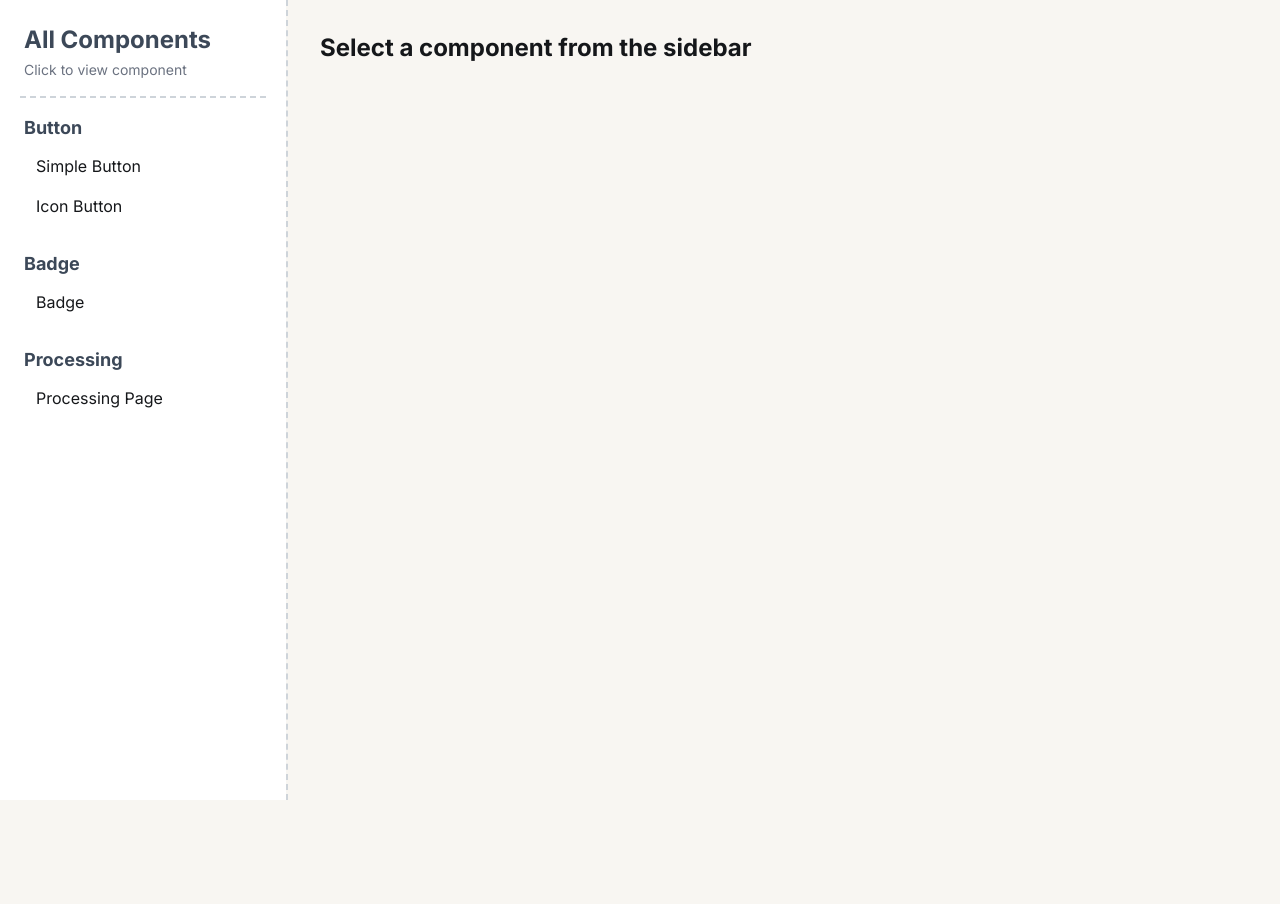
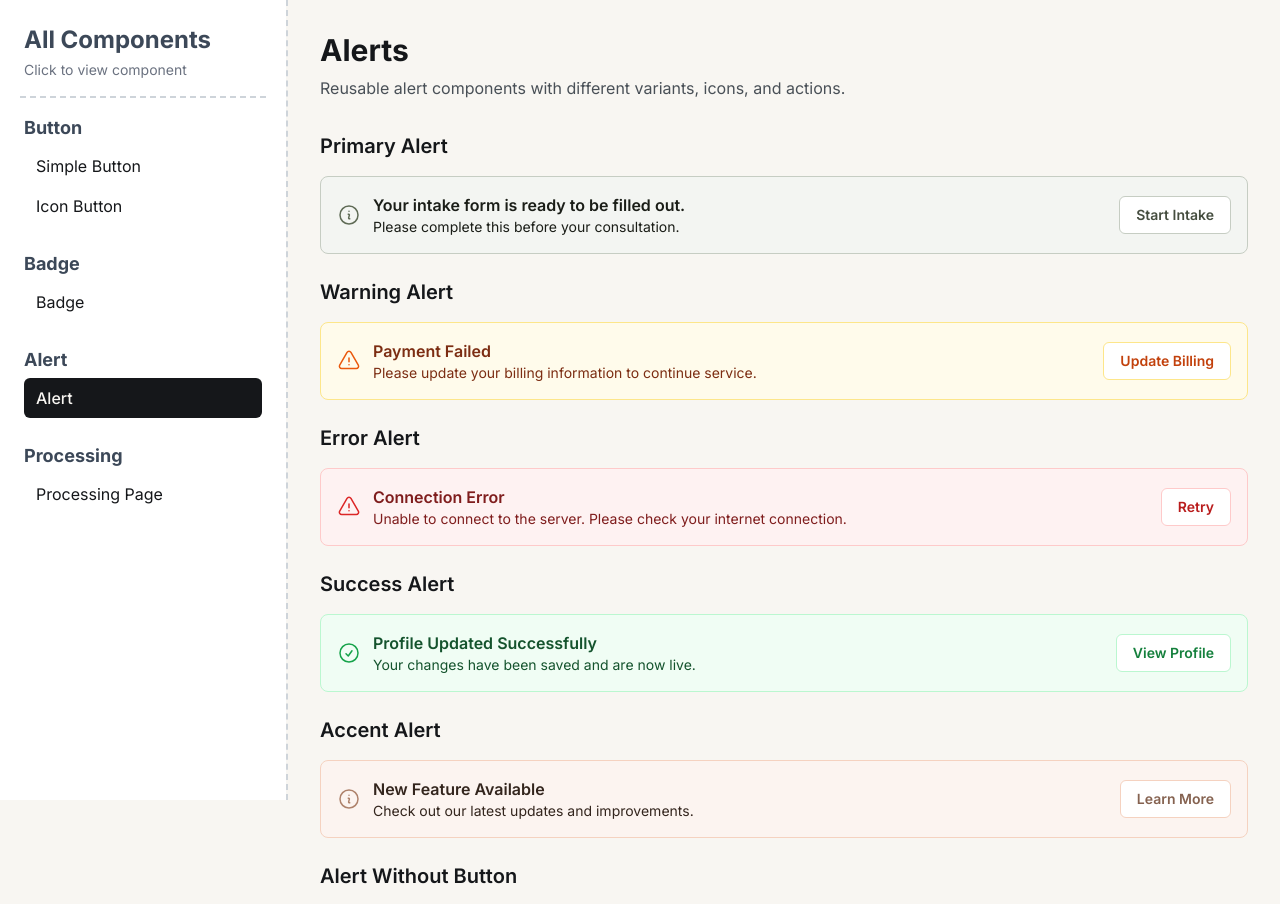
Before and after one commit to Yash-Tibadiya/Minimal-Components, a Next.js app: page / in a window 1280 px wide. Shown: the top 904 px of the page. Before the commit the page ends 800 px from the top, so only its background shows below. Built offline with nearby package versions, Linux system fonts and the light colour scheme.

Commit message:
feat(ui): add alerts page and navigation entry

```diff
--- a/src/app/page.tsx
+++ b/src/app/page.tsx
@@ -5,10 +5,11 @@ import Sidebar from "@/components/Sidebar";
 import IconButtons from "@/pages/IconButtons";
 import SimpleButtons from "@/pages/SimpleButtons";
 import Badges from "@/pages/Badges";
+import Alerts from "@/pages/Alerts";
 import ProcessingPage from "@/pages/ProcessingPage";
 
 export default function Home() {
-  const [selectedComponent, setSelectedComponent] = useState("All Button");
+  const [selectedComponent, setSelectedComponent] = useState("Alert");
 
   const renderComponent = () => {
     switch (selectedComponent) {
@@ -18,6 +19,8 @@ export default function Home() {
         return <IconButtons />;
       case "Badge":
         return <Badges />;
+      case "Alert":
+        return <Alerts />;
       case "Processing Page":
         return <ProcessingPage />;
       default:
--- /dev/null
+++ b/src/components/Alert.tsx
@@ -0,0 +1,167 @@
+import React from "react";
+
+type AlertVariant = "error" | "warning" | "success" | "primary" | "accent";
+
+interface AlertProps {
+  variant: AlertVariant;
+  title: string;
+  subtitle: string;
+  buttonText?: string;
+  onButtonClick?: () => void;
+  icon?: React.ReactNode;
+}
+
+const variantStyles: Record<
+  AlertVariant,
+  {
+    container: string;
+    icon: string;
+    button: string;
+  }
+> = {
+  error: {
+    container: "bg-error-50 border-error-200 text-error-900",
+    icon: "text-error-600",
+    button:
+      "bg-white text-error-700 border-error-200 hover:bg-error-50 hover:border-error-300",
+  },
+  warning: {
+    container: "bg-warning-50 border-warning-200 text-warning-900",
+    icon: "text-warning-600",
+    button:
+      "bg-white text-warning-700 border-warning-200 hover:bg-warning-50 hover:border-warning-300",
+  },
+  success: {
+    container: "bg-success-50 border-success-200 text-success-900",
+    icon: "text-success-600",
+    button:
+      "bg-white text-success-700 border-success-200 hover:bg-success-50 hover:border-success-300",
+  },
+  primary: {
+    container: "bg-primary-50 border-primary-200 text-primary-900",
+    icon: "text-primary-600",
+    button:
+      "bg-white text-primary-700 border-primary-200 hover:bg-primary-50 hover:border-primary-300",
+  },
+  accent: {
+    container: "bg-accent-50 border-accent-200 text-accent-900",
+    icon: "text-accent-600",
+    button:
+      "bg-white text-accent-700 border-accent-200 hover:bg-accent-50 hover:border-accent-300",
+  },
+};
+
+const defaultIcons: Record<AlertVariant, React.ReactNode> = {
+  error: (
+    <svg
+      xmlns="http://www.w3.org/2000/svg"
+      fill="none"
+      viewBox="0 0 24 24"
+      strokeWidth="1.5"
+      stroke="currentColor"
+      className="w-6 h-6"
+    >
+      <path
+        strokeLinecap="round"
+        strokeLinejoin="round"
+        d="M12 9v3.75m-9.303 3.376c-.866 1.5.217 3.374 1.948 3.374h14.71c1.73 0 2.813-1.874 1.948-3.374L13.949 3.378c-.866-1.5-3.032-1.5-3.898 0L2.697 16.126zM12 15.75h.007v.008H12v-.008z"
+      />
+    </svg>
+  ),
+  warning: (
+    <svg
+      xmlns="http://www.w3.org/2000/svg"
+      fill="none"
+      viewBox="0 0 24 24"
+      strokeWidth="1.5"
+      stroke="currentColor"
+      className="w-6 h-6"
+    >
+      <path
+        strokeLinecap="round"
+        strokeLinejoin="round"
+        d="M12 9v3.75m-9.303 3.376c-.866 1.5.217 3.374 1.948 3.374h14.71c1.73 0 2.813-1.874 1.948-3.374L13.949 3.378c-.866-1.5-3.032-1.5-3.898 0L2.697 16.126zM12 15.75h.007v.008H12v-.008z"
+      />
+    </svg>
+  ),
+  success: (
+    <svg
+      xmlns="http://www.w3.org/2000/svg"
+      fill="none"
+      viewBox="0 0 24 24"
+      strokeWidth="1.5"
+      stroke="currentColor"
+      className="w-6 h-6"
+    >
+      <path
+        strokeLinecap="round"
+        strokeLinejoin="round"
+        d="M9 12.75L11.25 15 15 9.75M21 12a9 9 0 11-18 0 9 9 0 0118 0z"
+      />
+    </svg>
+  ),
+  primary: (
+    <svg
+      xmlns="http://www.w3.org/2000/svg"
+      fill="none"
+      viewBox="0 0 24 24"
+      strokeWidth="1.5"
+      stroke="currentColor"
+      className="w-6 h-6"
+    >
+      <path
+        strokeLinecap="round"
+        strokeLinejoin="round"
+        d="M11.25 11.25l.041-.02a.75.75 0 011.063.852l-.708 2.836a.75.75 0 001.063.853l.041-.021M21 12a9 9 0 11-18 0 9 9 0 0118 0zm-9-3.75h.008v.008H12V8.25z"
+      />
+    </svg>
+  ),
+  accent: (
+    <svg
+      xmlns="http://www.w3.org/2000/svg"
+      fill="none"
+      viewBox="0 0 24 24"
+      strokeWidth="1.5"
+      stroke="currentColor"
+      className="w-6 h-6"
+    >
+      <path
+        strokeLinecap="round"
+        strokeLinejoin="round"
+        d="M11.25 11.25l.041-.02a.75.75 0 011.063.852l-.708 2.836a.75.75 0 001.063.853l.041-.021M21 12a9 9 0 11-18 0 9 9 0 0118 0zm-9-3.75h.008v.008H12V8.25z"
+      />
+    </svg>
+  ),
+};
+
+export default function Alert({
+  variant,
+  title,
+  subtitle,
+  buttonText,
+  onButtonClick,
+  icon,
+}: AlertProps) {
+  const styles = variantStyles[variant];
+  const displayIcon = icon || defaultIcons[variant];
+
+  return (
+    <div
+      className={`p-4 border rounded-lg flex items-center ${styles.container}`}
+    >
+      <div className={`mr-3 flex-shrink-0 ${styles.icon}`}>{displayIcon}</div>
+      <div className="flex-1">
+        <p className="font-semibold">{title}</p>
+        <p className="text-sm">{subtitle}</p>
+      </div>
+      {buttonText && (
+        <button
+          onClick={onButtonClick}
+          className={`ml-auto text-sm font-semibold px-4 py-2 rounded-md border transition-colors ${styles.button}`}
+        >
+          {buttonText}
+        </button>
+      )}
+    </div>
+  );
+}
--- a/src/components/Sidebar.tsx
+++ b/src/components/Sidebar.tsx
@@ -12,6 +12,7 @@ const components = [
   { name: "Simple Button", category: "Button" },
   { name: "Icon Button", category: "Button" },
   { name: "Badge", category: "Badge" },
+  { name: "Alert", category: "Alert" },
   { name: "Processing Page", category: "Processing" },
 ];
 
--- /dev/null
+++ b/src/pages/Alerts.tsx
@@ -0,0 +1,114 @@
+import Alert from "@/components/Alert";
+
+export default function Alerts() {
+  return (
+    <div className="p-8 space-y-8">
+      <div>
+        <h1 className="text-3xl font-bold mb-2">Alerts</h1>
+        <p className="text-gray-600 mb-8">
+          Reusable alert components with different variants, icons, and actions.
+        </p>
+      </div>
+
+      <div className="space-y-6">
+        {/* Primary Alert */}
+        <div>
+          <h2 className="text-xl font-semibold mb-4">Primary Alert</h2>
+          <Alert
+            variant="primary"
+            title="Your intake form is ready to be filled out."
+            subtitle="Please complete this before your consultation."
+            buttonText="Start Intake"
+            onButtonClick={() => alert("Start Intake clicked")}
+          />
+        </div>
+
+        {/* Warning Alert */}
+        <div>
+          <h2 className="text-xl font-semibold mb-4">Warning Alert</h2>
+          <Alert
+            variant="warning"
+            title="Payment Failed"
+            subtitle="Please update your billing information to continue service."
+            buttonText="Update Billing"
+            onButtonClick={() => alert("Update Billing clicked")}
+          />
+        </div>
+
+        {/* Error Alert */}
+        <div>
+          <h2 className="text-xl font-semibold mb-4">Error Alert</h2>
+          <Alert
+            variant="error"
+            title="Connection Error"
+            subtitle="Unable to connect to the server. Please check your internet connection."
+            buttonText="Retry"
+            onButtonClick={() => alert("Retry clicked")}
+          />
+        </div>
+
+        {/* Success Alert */}
+        <div>
+          <h2 className="text-xl font-semibold mb-4">Success Alert</h2>
+          <Alert
+            variant="success"
+            title="Profile Updated Successfully"
+            subtitle="Your changes have been saved and are now live."
+            buttonText="View Profile"
+            onButtonClick={() => alert("View Profile clicked")}
+          />
+        </div>
+
+        {/* Accent Alert */}
+        <div>
+          <h2 className="text-xl font-semibold mb-4">Accent Alert</h2>
+          <Alert
+            variant="accent"
+            title="New Feature Available"
+            subtitle="Check out our latest updates and improvements."
+            buttonText="Learn More"
+            onButtonClick={() => alert("Learn More clicked")}
+          />
+        </div>
+
+        {/* Alert without button */}
+        <div>
+          <h2 className="text-xl font-semibold mb-4">Alert Without Button</h2>
+          <Alert
+            variant="primary"
+            title="Information"
+            subtitle="This is an informational alert without any action button."
+          />
+        </div>
+
+        {/* Alert with custom icon */}
+        <div>
+          <h2 className="text-xl font-semibold mb-4">Alert With Custom Icon</h2>
+          <Alert
+            variant="success"
+            title="Custom Icon Alert"
+            subtitle="You can pass a custom icon to override the default."
+            buttonText="Got it"
+            onButtonClick={() => alert("Got it clicked")}
+            icon={
+              <svg
+                xmlns="http://www.w3.org/2000/svg"
+                fill="none"
+                viewBox="0 0 24 24"
+                strokeWidth="1.5"
+                stroke="currentColor"
+                className="w-6 h-6"
+              >
+                <path
+                  strokeLinecap="round"
+                  strokeLinejoin="round"
+                  d="M21 8.25c0-2.485-2.099-4.5-4.688-4.5-1.935 0-3.597 1.126-4.312 2.733-.715-1.607-2.377-2.733-4.313-2.733C5.1 3.75 3 5.765 3 8.25c0 7.22 9 12 9 12s9-4.78 9-12z"
+                />
+              </svg>
+            }
+          />
+        </div>
+      </div>
+    </div>
+  );
+}
```
